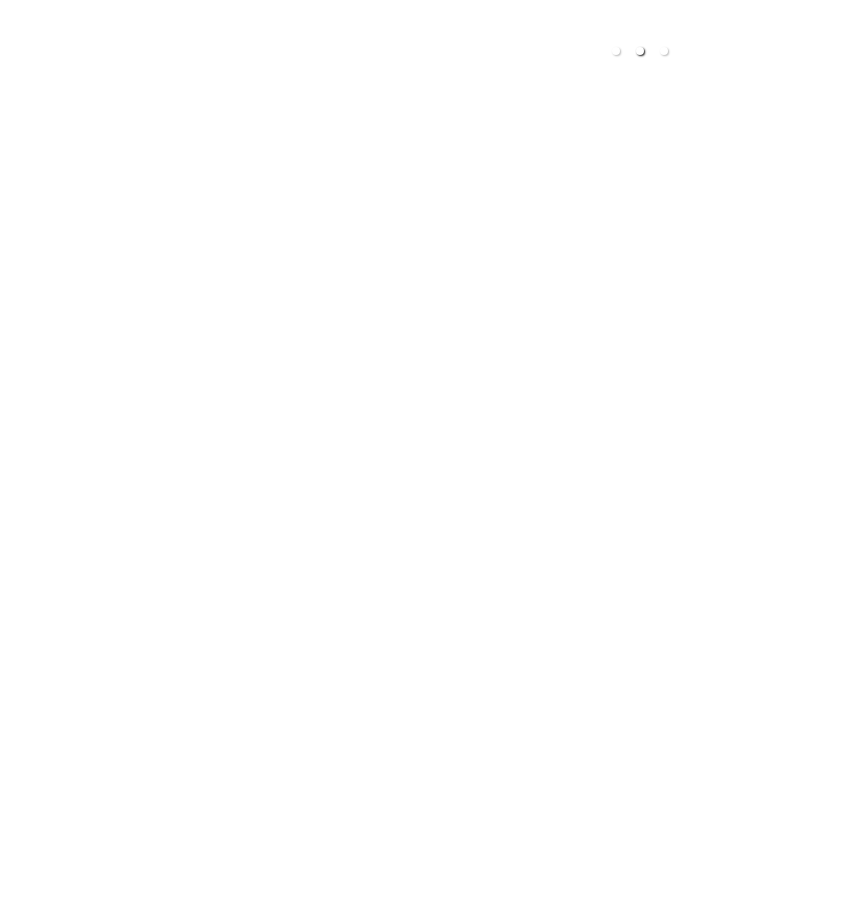
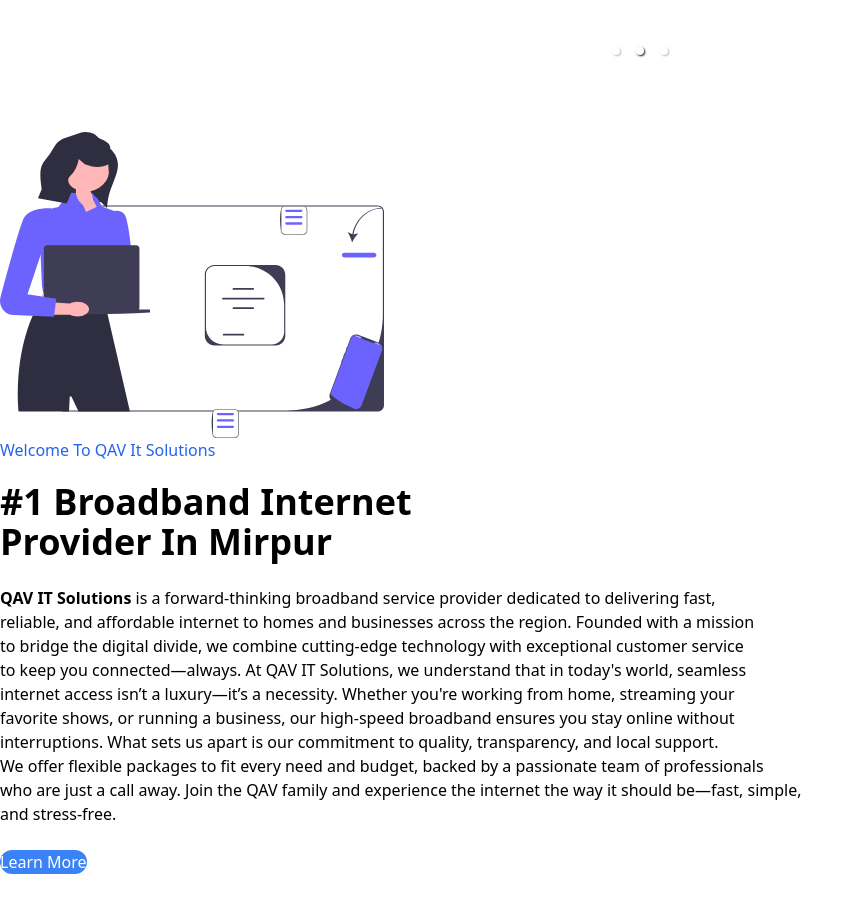
Before and after one commit to Captainboggey/qav-client, a React (Vite) app: page / in a window 1280 px wide. Shown: the part 820-1732 px from the top of the page, without its empty margins (0-863 px from the left). Before the commit the page ends 932 px from the top, so only its background shows below. Built offline with nearby package versions, Linux system fonts and the light colour scheme.

Commit message:
welcome part added

```diff
--- a/src/Pages/Home/Home/Home.jsx
+++ b/src/Pages/Home/Home/Home.jsx
@@ -1,10 +1,12 @@
 import React from 'react';
 import Banner from '../Banner/Banner';
+import Welcome from '../Welcome/Welcome';
 
 const Home = () => {
     return (
         <div>
            <Banner></Banner>
+           <Welcome></Welcome>
 
         </div>
     );
--- a/src/Pages/Home/Welcome/Welcome.jsx
+++ b/src/Pages/Home/Welcome/Welcome.jsx
@@ -1,9 +1,29 @@
 import React from 'react';
+import w1 from "../../../assets/welcome/w1.svg"
 
 const Welcome = () => {
     return (
-        <div>
+        <div className="hero mt-10 h-[800px]">
+            <div className="hero-content flex-col justify-between lg:flex-row-reverse">
+                <img
+                    src={w1}
+                    className="max-w-sm rounded-lg " />
+                <div>
+                    <p className='text-blue-600 mb-5'>Welcome To QAV It Solutions</p>
+                    <h1 className="text-4xl font-bold">#1 Broadband Internet <br /> Provider In Mirpur</h1>
+                    <p className="py-6">
+                        <span className='font-bold'>QAV IT Solutions</span> is a forward-thinking broadband service provider dedicated to delivering fast,<br /> reliable, and affordable internet to homes and businesses across the region. Founded with a mission <br /> to bridge the digital divide, we combine cutting-edge technology with exceptional customer service <br />
+                         to keep you connected—always.
 
+                        At QAV IT Solutions, we understand that in today's world, seamless <br /> internet access isn’t a luxury—it’s a necessity. Whether you're working from home, streaming your <br /> favorite shows, or running a business, our high-speed broadband ensures you stay online without <br /> interruptions.
+
+                        What sets us apart is our commitment to quality, transparency, and local support. <br /> We offer flexible packages to fit every need and budget, backed by a passionate team of professionals <br /> who are just a call away.
+
+                        Join the QAV family and experience the internet the way it should be—fast, simple, <br /> and stress-free.
+                    </p>
+                    <button className="btn bg-blue-500 text-white rounded-3xl">Learn More</button>
+                </div>
+            </div>
         </div>
     );
 };
```
Also changed, not shown: src/assets/welcome/w1.svg (added).
